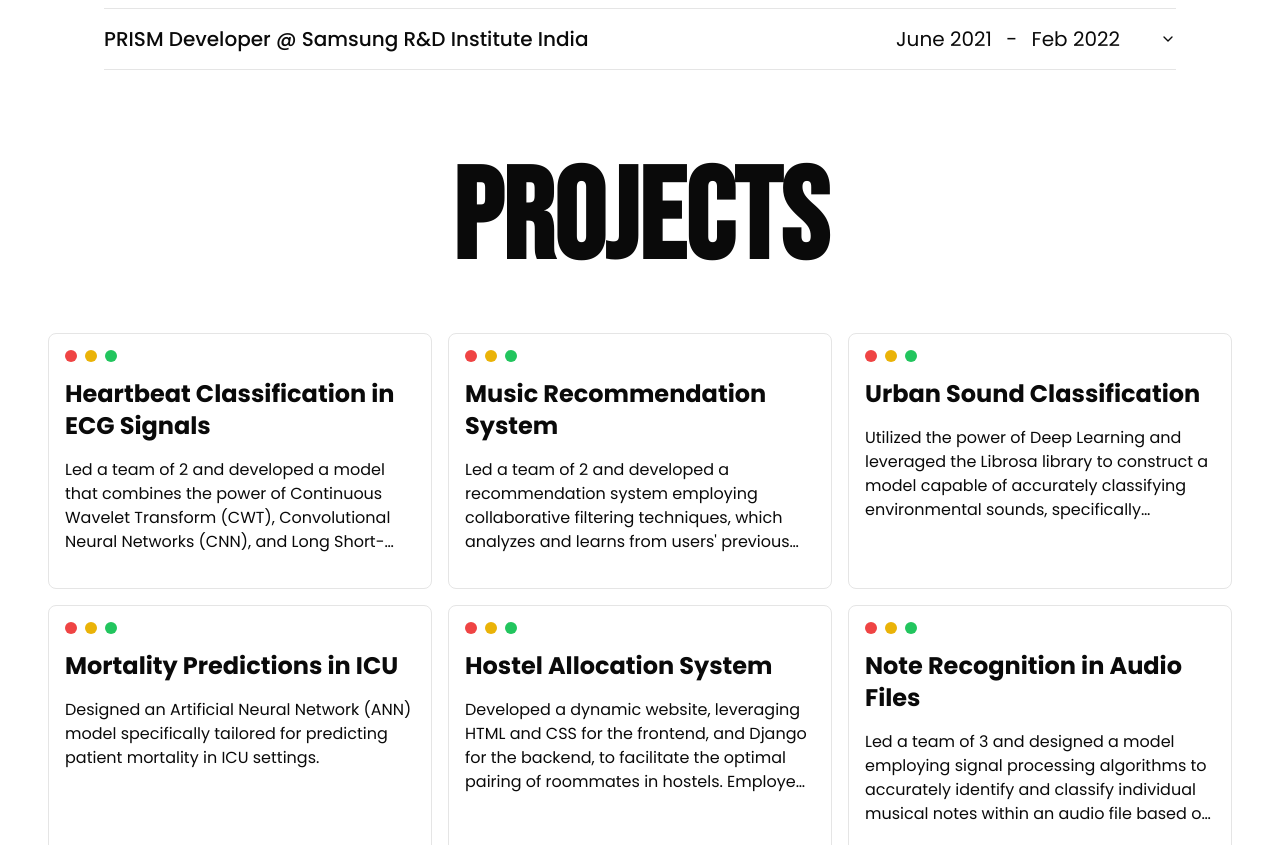
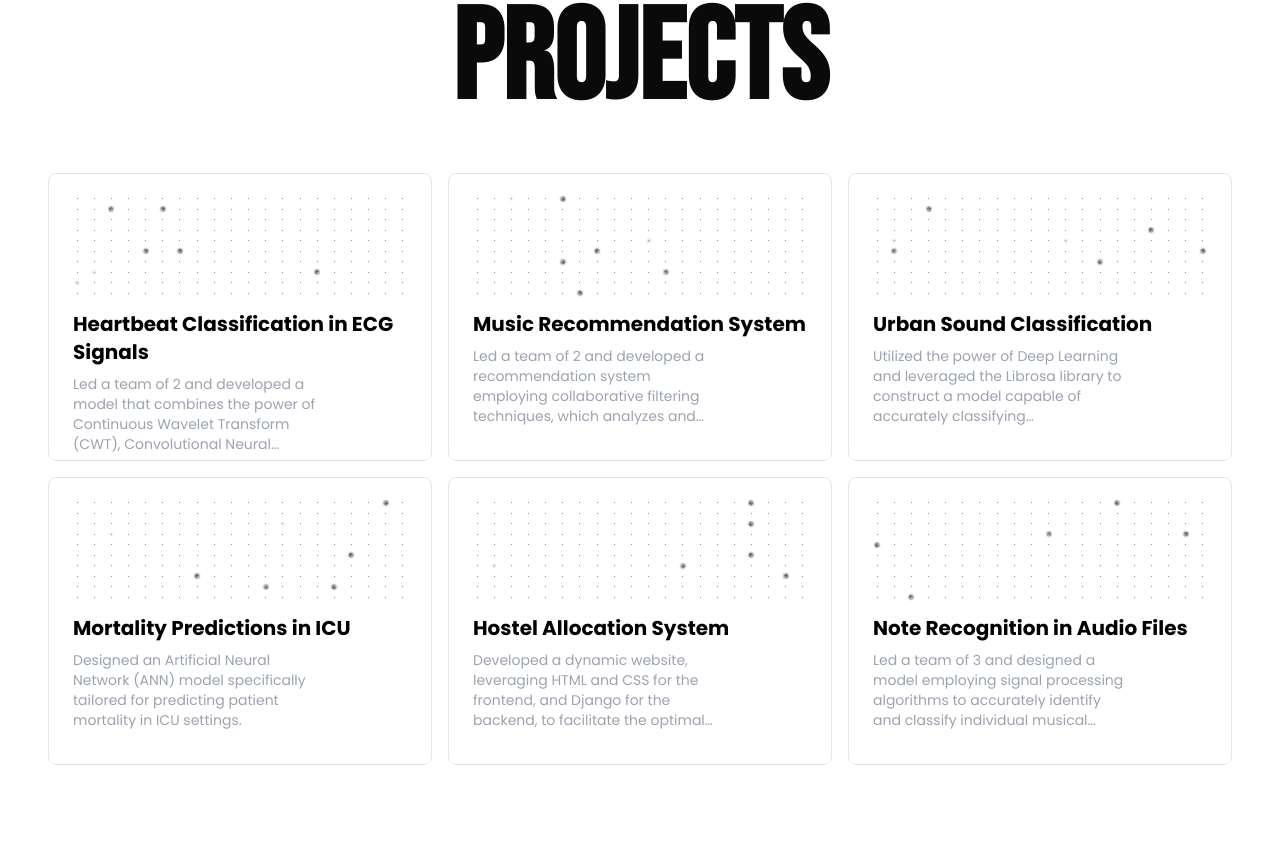
Before and after one commit to mukulrajpoot262610/john-portfolio, a Next.js app: page / in a window 1280 px wide. Shown: the part 2075-2920 px from the top of the page. Built offline with nearby package versions, Linux system fonts and the light colour scheme.

Commit message:
fix: alignment

```diff
--- a/components/Card/ProjectCard.tsx
+++ b/components/Card/ProjectCard.tsx
@@ -10,6 +10,12 @@ import {
   AlertDialogTrigger,
 } from '@/components/ui/alert-dialog';
 import { Cross } from 'lucide-react';
+
+import {
+  GlowingStarsBackgroundCard,
+  GlowingStarsDescription,
+  GlowingStarsTitle,
+} from '../animation/glowingStars';
 
 interface ProjectCardProps {
   id: number;
@@ -31,32 +37,23 @@ const ProjectCard = ({
   image,
 }: ProjectCardProps) => {
   return (
-    <div className='border h-64 overflow-hidden w-96 p-4 rounded-lg hover:bg-black group'>
-      <div className='justify-between items-center flex bg-frosted'>
-        <div className='flex'>
-          <span className='w-3 h-3 bg-red-500 rounded-full cursor-pointer'></span>
-          <span className='w-3 h-3 mx-2 bg-yellow-500 rounded-full'></span>
-          <span className='w-3 h-3 bg-green-500 rounded-full'></span>
-        </div>
-      </div>
-
+    <div className='border overflow-hidden h-72 w-96 rounded-lg group'>
       <AlertDialog>
-        <AlertDialogTrigger asChild>
-          <div>
-            <h1 className='text-lg lg:text-2xl font-bold my-4 group-hover:text-white'>
+        <AlertDialogTrigger className='w-full text-left'>
+          <GlowingStarsBackgroundCard>
+            <GlowingStarsTitle className='text-xl mt-2'>
               {title}
-            </h1>
-            <p className='group-hover:text-white line-clamp-4'>{summary}</p>
-          </div>
+            </GlowingStarsTitle>
+            <div className='flex justify-between items-end'>
+              <GlowingStarsDescription className='text-sm line-clamp-4 mt-2'>
+                {summary}
+              </GlowingStarsDescription>
+            </div>
+          </GlowingStarsBackgroundCard>
         </AlertDialogTrigger>
         <AlertDialogContent>
           <AlertDialogHeader>
-            <div className='flex justify-between items-center'>
-              <AlertDialogCancel className='border-0 m-0 p-0'>
-                <span className='w-3 h-3 bg-red-500 rounded-full cursor-pointer'></span>
-                <span className='w-3 h-3 mx-2 bg-yellow-500 rounded-full'></span>
-                <span className='w-3 h-3 bg-green-500 rounded-full'></span>
-              </AlertDialogCancel>
+            <div className='flex justify-end items-center'>
               <AlertDialogCancel className='border-0 m-0 p-0'>
                 <Cross className='rotate-45' />
               </AlertDialogCancel>
@@ -65,7 +62,7 @@ const ProjectCard = ({
           <AlertDialogTitle className='text-2xl font-bold'>
             {title}
           </AlertDialogTitle>
-          <AlertDialogDescription className='text-sm lg:text-lg'>
+          <AlertDialogDescription className='text-sm lg:text-base'>
             {summary}
           </AlertDialogDescription>
         </AlertDialogContent>
--- /dev/null
+++ b/components/animation/glowingStars.tsx
@@ -0,0 +1,158 @@
+'use client';
+
+import React, { useEffect, useRef, useState } from 'react';
+import { AnimatePresence, motion } from 'framer-motion';
+import { cn } from '@/lib/utils';
+
+export const GlowingStarsBackgroundCard = ({
+  className,
+  children,
+}: {
+  className?: string;
+  children?: React.ReactNode;
+}) => {
+  const [mouseEnter, setMouseEnter] = useState(false);
+
+  return (
+    <div
+      onMouseEnter={() => {
+        setMouseEnter(true);
+      }}
+      onMouseLeave={() => {
+        setMouseEnter(false);
+      }}
+      className={cn(
+        'bg-white p-4 max-w-md max-h-[20rem] h-full w-full rounded-xl',
+        className
+      )}
+    >
+      <div className='flex justify-center items-center'>
+        <Illustration mouseEnter={mouseEnter} />
+      </div>
+      <div className='px-2 pb-6'>{children}</div>
+    </div>
+  );
+};
+
+export const GlowingStarsDescription = ({
+  className,
+  children,
+}: {
+  className?: string;
+  children?: React.ReactNode;
+}) => {
+  return (
+    <p className={cn('text-base text-gray-400 max-w-[16rem]', className)}>
+      {children}
+    </p>
+  );
+};
+
+export const GlowingStarsTitle = ({
+  className,
+  children,
+}: {
+  className?: string;
+  children?: React.ReactNode;
+}) => {
+  return (
+    <h2 className={cn('font-bold text-2xl text-black', className)}>
+      {children}
+    </h2>
+  );
+};
+
+export const Illustration = ({ mouseEnter }: { mouseEnter: boolean }) => {
+  const stars = 200;
+  const columns = 20;
+
+  const [glowingStars, setGlowingStars] = useState<number[]>([]);
+
+  const highlightedStars = useRef<number[]>([]);
+
+  useEffect(() => {
+    const interval = setInterval(() => {
+      highlightedStars.current = Array.from({ length: 5 }, () =>
+        Math.floor(Math.random() * stars)
+      );
+      setGlowingStars([...highlightedStars.current]);
+    }, 3000);
+
+    return () => clearInterval(interval);
+  }, []);
+
+  return (
+    <div
+      className='h-28 p-1 w-full'
+      style={{
+        display: 'grid',
+        gridTemplateColumns: `repeat(${columns}, 1fr)`,
+        gap: `1px`,
+      }}
+    >
+      {[...Array(stars)].map((_, starIdx) => {
+        const isGlowing = glowingStars.includes(starIdx);
+        const delay = (starIdx % 10) * 0.1;
+        const staticDelay = starIdx * 0.01;
+        return (
+          <div
+            key={`matrix-col-${starIdx}}`}
+            className='relative flex items-center justify-center'
+          >
+            <Star
+              isGlowing={mouseEnter ? true : isGlowing}
+              delay={mouseEnter ? staticDelay : delay}
+            />
+            {mouseEnter && <Glow delay={staticDelay} />}
+            <AnimatePresence mode='wait'>
+              {isGlowing && <Glow delay={delay} />}
+            </AnimatePresence>
+          </div>
+        );
+      })}
+    </div>
+  );
+};
+
+const Star = ({ isGlowing, delay }: { isGlowing: boolean; delay: number }) => {
+  return (
+    <motion.div
+      key={delay}
+      initial={{
+        scale: 1,
+      }}
+      animate={{
+        scale: isGlowing ? [1, 1.2, 2.5, 2.2, 1.5] : 1,
+        background: isGlowing ? '#fff' : '#666',
+      }}
+      transition={{
+        duration: 2,
+        ease: 'easeInOut',
+        delay: delay,
+      }}
+      className={cn('bg-[#666] h-[1px] w-[1px] rounded-full relative z-20')}
+    ></motion.div>
+  );
+};
+
+const Glow = ({ delay }: { delay: number }) => {
+  return (
+    <motion.div
+      initial={{
+        opacity: 0,
+      }}
+      animate={{
+        opacity: 1,
+      }}
+      transition={{
+        duration: 2,
+        ease: 'easeInOut',
+        delay: delay,
+      }}
+      exit={{
+        opacity: 0,
+      }}
+      className='absolute left-1/2 -translate-x-1/2 z-10 h-[4px] w-[4px] rounded-full bg-black blur-[1px] shadow-2xl shadow-black'
+    />
+  );
+};
--- a/components/sections/About.tsx
+++ b/components/sections/About.tsx
@@ -20,9 +20,9 @@ const About = () => {
       </h1>
       <div className='w-full bg-black  bg-grid-white/[0.2] relative flex items-center justify-center'>
         <div className='absolute pointer-events-none inset-0 flex items-center justify-center bg-black [mask-image:radial-gradient(ellipse_at_center,transparent_20%,black)]'></div>
-        <main className='max-w-6xl mx-auto w-full min-h-[80vh] flex flex-col justify-center items-center relative p-6'>
+        <main className='max-w-6xl mx-auto w-full min-h-[60vh] flex flex-col justify-start items-center relative p-6'>
           <div>
-            <Tabs defaultValue='story' className='w-full pt-10 lg:pt-16'>
+            <Tabs defaultValue='story' className='w-full pt-10 lg:pt-24'>
               <TabsList className='p-4 w-full lg:w-2/3 bg-black absolute top-8 lg:top-12 -translate-x-1/2 left-1/2'>
                 <TabsTrigger className='w-full' value='story'>
                   My Story
@@ -47,7 +47,7 @@ const About = () => {
                 <TextGenerateEffect words={education} />
               </TabsContent>
               <TabsContent value='skills'>
-                <p className='text-xl lg:text-4xl text-white mt-28 lg:leading-relaxed w-full'>
+                <p className='text-xl lg:text-4xl text-white lg:leading-relaxed w-full'>
                   {SKILLS.map((skill) => (
                     <>
                       <h1 className='text-sm font-bold my-2'>
--- a/public/achievements.ts
+++ b/public/achievements.ts
@@ -30,7 +30,7 @@ const ACHIEVEMENTS = [
   {
     year: 2021,
     id: 5,
-    achievement: 'HackerRank Problem Solving - 5 star, Oct 2021',
+    achievement: 'HackerRank Problem Solving - 5 star',
     organization: 'HackerRank',
   },
   {
```
